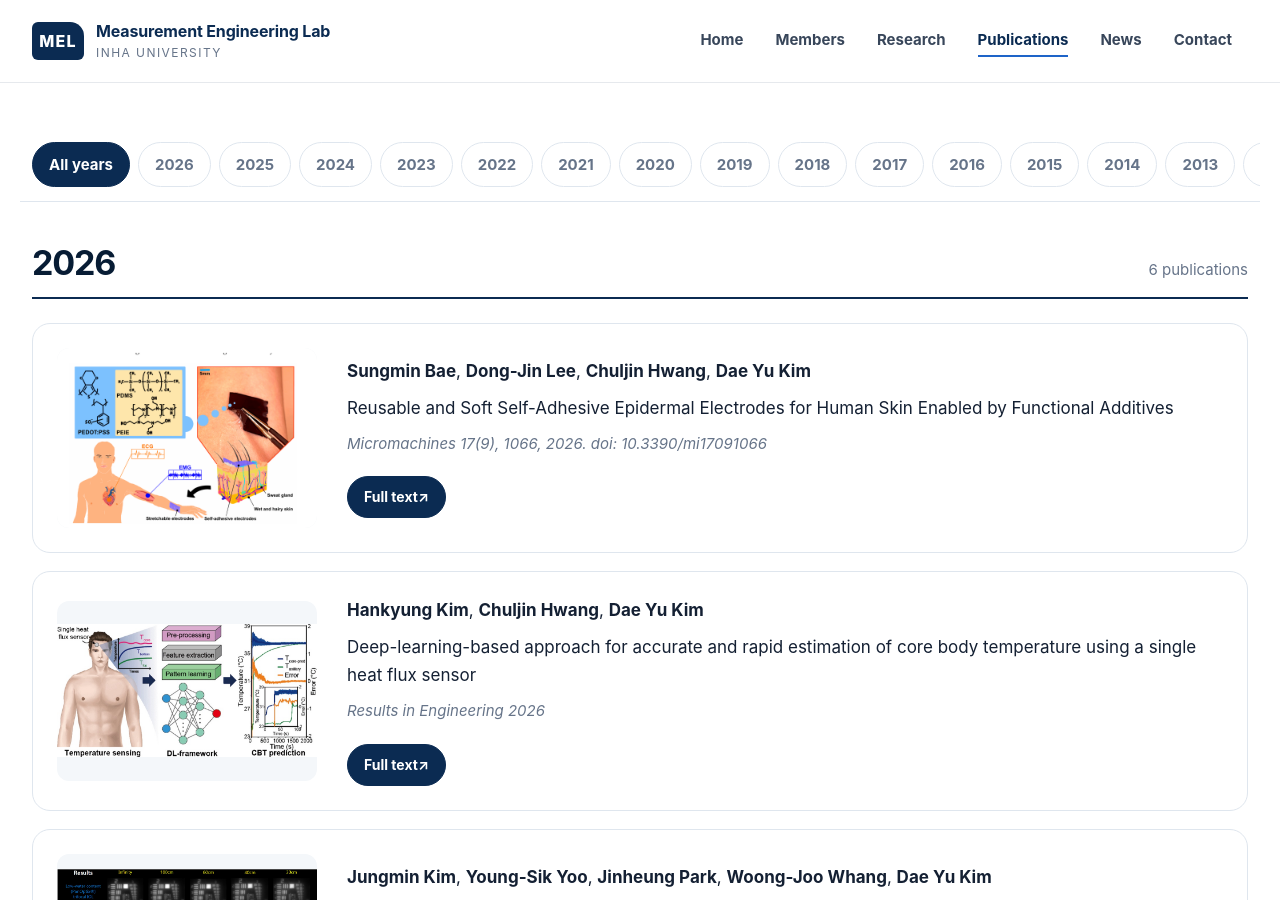
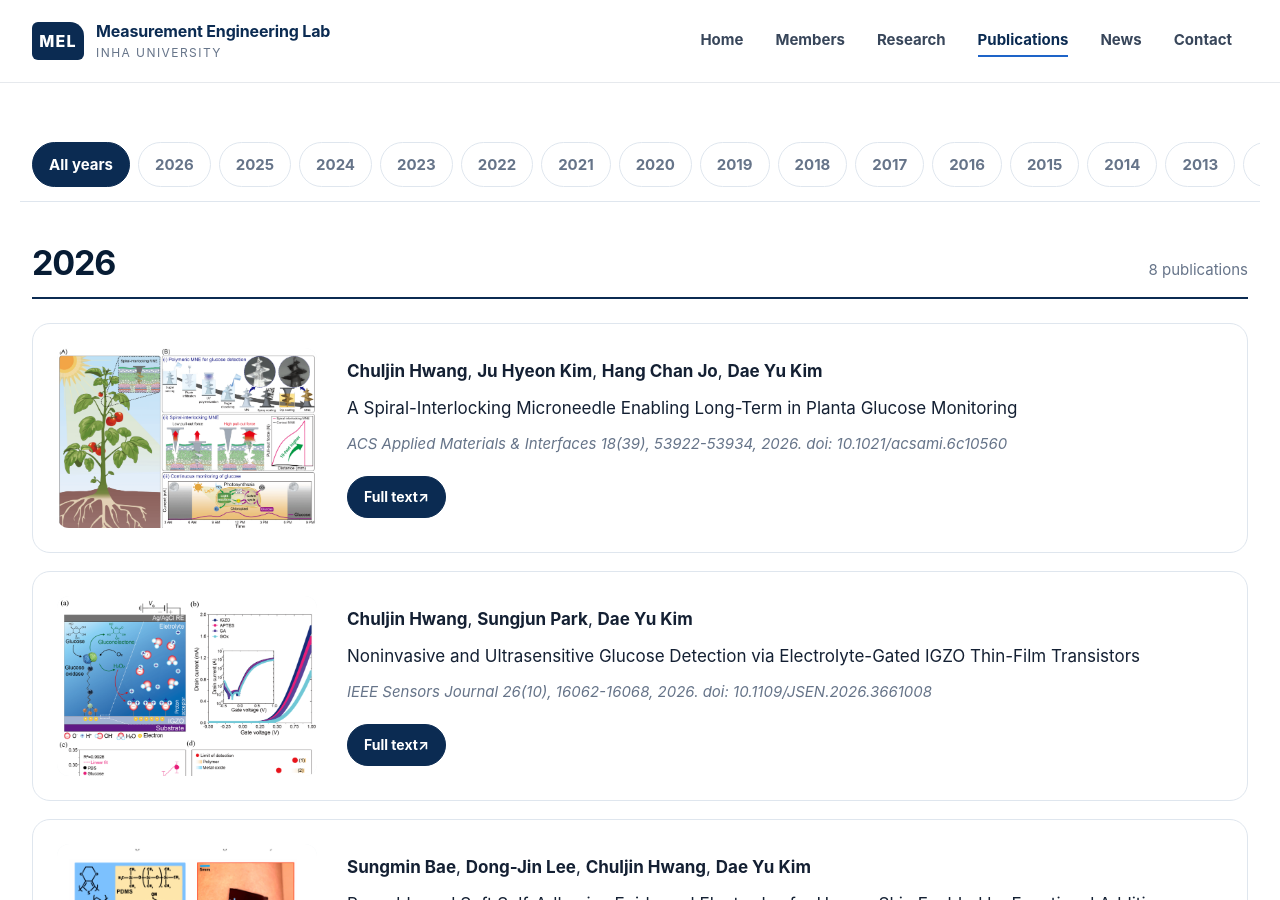
Before and after one commit to Mellab-inha/Mellab-inha.github.io, a Jekyll site: the page built from publications/index.html, in a window 1280 px wide and 900 px high, scrolled down 410 px. Built offline with Jekyll 4.4.1, drawn with Linux system fonts in a browser that asks for light colours; nearby versions of some CDN libraries; library files that are not in the unit come from our copies.

Commit message:
Add two 2026 Hwang glucose sensing publications

```diff
--- a/_data/publications.yml
+++ b/_data/publications.yml
@@ -1,4 +1,30 @@
 # THE WEIRDEST BUG: using escapes requires single-quotes instead of double...
+- citation: '**Chuljin Hwang**, **Ju Hyeon Kim**, **Hang Chan Jo**, **Dae Yu Kim**
+
+
+A Spiral-Interlocking Microneedle Enabling Long-Term in Planta Glucose Monitoring
+
+
+ACS Applied Materials & Interfaces 18(39), 53922-53934, 2026. doi: 10.1021/acsami.6c10560'
+  date: 2026
+  image: '/static/img/pub/hwang2026_spiral_interlocking_microneedle_fig1.png'
+  pmid:
+  pdf: 'https://doi.org/10.1021/acsami.6c10560'
+
+
+- citation: '**Chuljin Hwang**, **Sungjun Park**, **Dae Yu Kim**
+
+
+Noninvasive and Ultrasensitive Glucose Detection via Electrolyte-Gated IGZO Thin-Film Transistors
+
+
+IEEE Sensors Journal 26(10), 16062-16068, 2026. doi: 10.1109/JSEN.2026.3661008'
+  date: 2026
+  image: '/static/img/pub/hwang2026_igzo_glucose_fig3.png'
+  pmid:
+  pdf: 'https://doi.org/10.1109/JSEN.2026.3661008'
+
+
 - citation: '**Sungmin Bae**, **Dong-Jin Lee**, **Chuljin Hwang**, **Dae Yu Kim**
 
 
```
Also changed, not shown: static/img/pub/hwang2026_igzo_glucose_fig3.png (added), static/img/pub/hwang2026_spiral_interlocking_microneedle_fig1.png (added).
